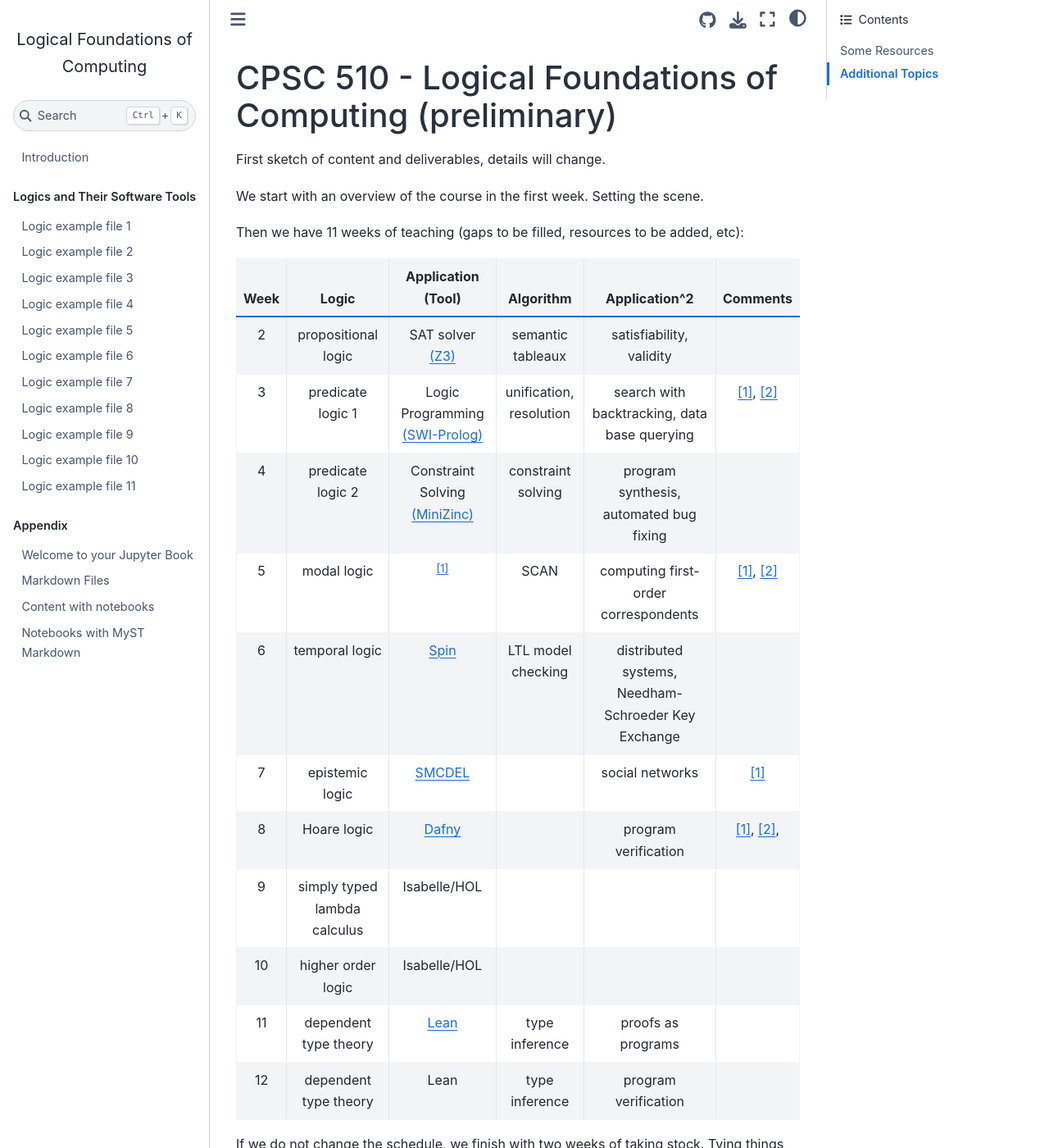
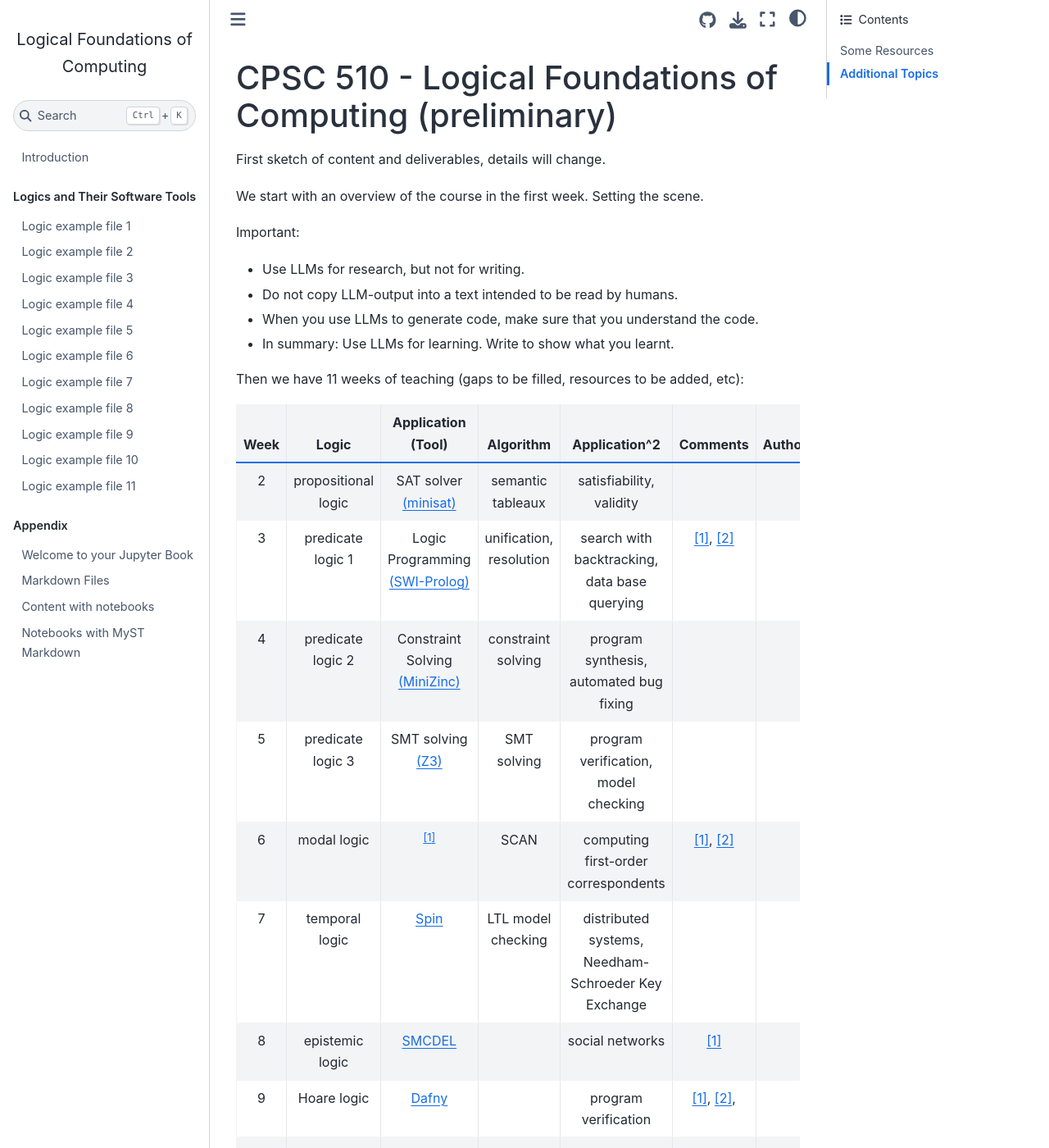
Before and after one commit to LEAP-at-Chapman/CPSC-510-Logical-Foundations-of-Computing, a Jupyter Book: the page built from overview.md, in a window 1280 px wide and 1400 px high. Shown: the whole window at 82% size. Built offline with Jupyter Book 1.0.4 settings and Sphinx 7.4.7 and the Sphinx Book theme 1.1.4, drawn with Linux system fonts in a browser that asks for light colours.

Commit message:
updates for week 2

```diff
--- a/overview.md
+++ b/overview.md
@@ -4,21 +4,28 @@ First sketch of content and deliverables, details will change.
 
 We start with an overview of the course in the first week. Setting the scene.
 
+Important:
+- Use LLMs for research, but not for writing.
+- Do not copy LLM-output into a text intended to be read by humans.
+- When you use LLMs to generate code, make sure that you understand the code.
+- In summary: Use LLMs for learning. Write to show what you learnt.
+
 Then we have 11 weeks of teaching (gaps to be filled, resources to be added, etc):
 
-| Week | Logic | Application (Tool) | Algorithm | Application^2 | Comments
-|:---:|:---:|:---:|:---:|:---:|:---:|
-|2| propositional logic | SAT solver [(Z3)](https://github.com/Z3Prover/z3) | semantic tableaux | satisfiability, validity |
-|3 | predicate logic 1 | Logic Programming [(SWI-Prolog)](https://www.swi-prolog.org/) | unification, resolution | search with backtracking, data base querying | [[1]](https://book.simply-logical.space/src/simply-logical.html), [[2]](https://swish.swi-prolog.org/)
-|4| predicate logic 2 | Constraint Solving [(MiniZinc)](https://www.minizinc.org/) | constraint solving | program synthesis, automated bug fixing |
-|5| modal logic | [^ml] | SCAN | computing first-order correspondents | [[1]](https://rkirsling.github.io/modallogic/), [[2]](https://www.irit.fr/Lotrec/)
-|6| temporal logic | [Spin](https://spinroot.com/spin/whatispin.html) | LTL model checking | distributed systems, Needham-Schroeder Key Exchange |
-|7| epistemic logic | [SMCDEL](https://w4eg.de/malvin/illc/smcdelweb/index.html) | | social networks | [[1]](https://vezwork.github.io/modallogic/?model=;AS?formula=_)
-|8| Hoare logic | [Dafny](https://github.com/dafny-lang/dafny?tab=readme-ov-file#try-dafny) | | program verification | [[1]](https://dafny.org/dafny/OnlineTutorial/guide), [[2]](https://www.youtube.com/watch?v=oLS_y842fMc),
-|9| simply typed lambda calculus | Isabelle/HOL |
-|10| higher order logic | Isabelle/HOL |
-|11| dependent type theory | [Lean](https://adam.math.hhu.de/#/g/trequetrum/lean4game-logic) | type inference | proofs as programs |
-|12| dependent type theory | Lean | type inference | program verification |
+| Week | Logic | Application (Tool) | Algorithm | Application^2 | Comments | Author |
+|:---:|:---:|:---:|:---:|:---:|:---:|:---:|
+|2| propositional logic | SAT solver [(minisat)](https://github.com/niklasso/minisat) | semantic tableaux | satisfiability, validity | |
+|3 | predicate logic 1 | Logic Programming [(SWI-Prolog)](https://www.swi-prolog.org/) | unification, resolution | search with backtracking, data base querying | [[1]](https://book.simply-logical.space/src/simply-logical.html), [[2]](https://swish.swi-prolog.org/) | |
+|4| predicate logic 2 | Constraint Solving [(MiniZinc)](https://www.minizinc.org/) | constraint solving | program synthesis, automated bug fixing | | |
+|5| predicate logic 3 | SMT solving [(Z3)](https://github.com/Z3Prover/z3) | SMT solving | program verification, model checking | | |
+|6| modal logic | [^ml] | SCAN | computing first-order correspondents | [[1]](https://rkirsling.github.io/modallogic/), [[2]](https://www.irit.fr/Lotrec/) | |
+|7| temporal logic | [Spin](https://spinroot.com/spin/whatispin.html) | LTL model checking | distributed systems, Needham-Schroeder Key Exchange | | |
+|8| epistemic logic | [SMCDEL](https://w4eg.de/malvin/illc/smcdelweb/index.html) | | social networks | [[1]](https://vezwork.github.io/modallogic/?model=;AS?formula=_) | |
+|9| Hoare logic | [Dafny](https://github.com/dafny-lang/dafny?tab=readme-ov-file#try-dafny) | | program verification | [[1]](https://dafny.org/dafny/OnlineTutorial/guide), [[2]](https://www.youtube.com/watch?v=oLS_y842fMc), | |
+|10| simply typed lambda calculus | Isabelle/HOL | | | | |
+|11| higher order logic | Isabelle/HOL | | | | |
+|12| dependent type theory | [Lean](https://adam.math.hhu.de/#/g/trequetrum/lean4game-logic) | type inference | proofs as programs | | |
+|13| dependent type theory | Lean | type inference | program verification | | |
 
 [^ml]: Modal logic has too many applications to pick just one but see temporal logic and epistemic logic below for two examples. There are algorithms to compute corespondents. For example, SCAN has implementations that are publicly available [here](https://resources.mpi-inf.mpg.de/departments/rg1/software/scan/basic_form.html) and [here](https://resources.mpi-inf.mpg.de/departments/rg1/software/scan/corr_form.html) but they were not developed into advanced software tools. So this item will be the only one that is not primarily software tool based. I include it because of the central importance of modal logic in the landscape of computational logics.
 
```
Also changed, not shown: lecture-by-lecture.md (+2 -0 lines), 1 other file.
